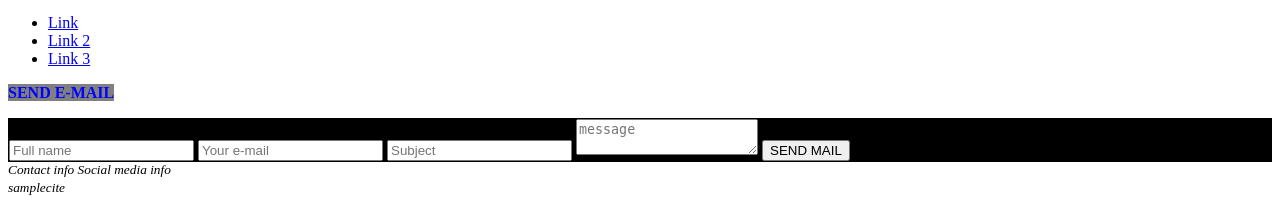
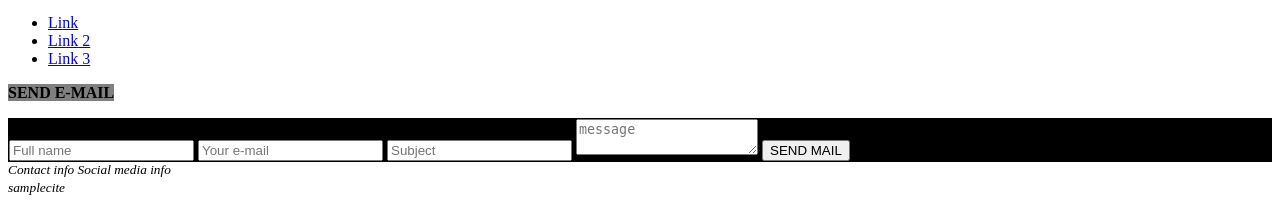
Before and after one commit to Mos-Def/sample-webpage, a PHP site: page / in a window 1280 px wide. Shown: the part 788-992 px from the top of the page. Run offline with PHP 8.4, Linux system fonts and the light colour scheme.

Commit message:
update stylesheet.css

```diff
--- a/css/stylesheet.css
+++ b/css/stylesheet.css
@@ -48,7 +48,6 @@ h1 {
 /*---------------------BODY--------------------------------*/
 b {
     background-color: gray;
-    color: blue;
 }
 /*----------------------------------------------------------*/
 
```
